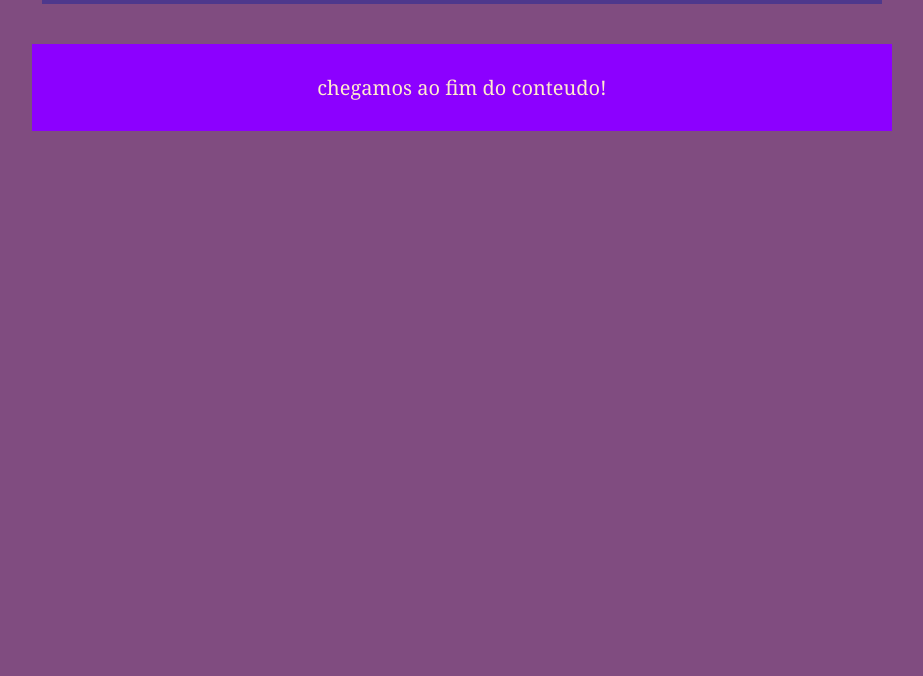
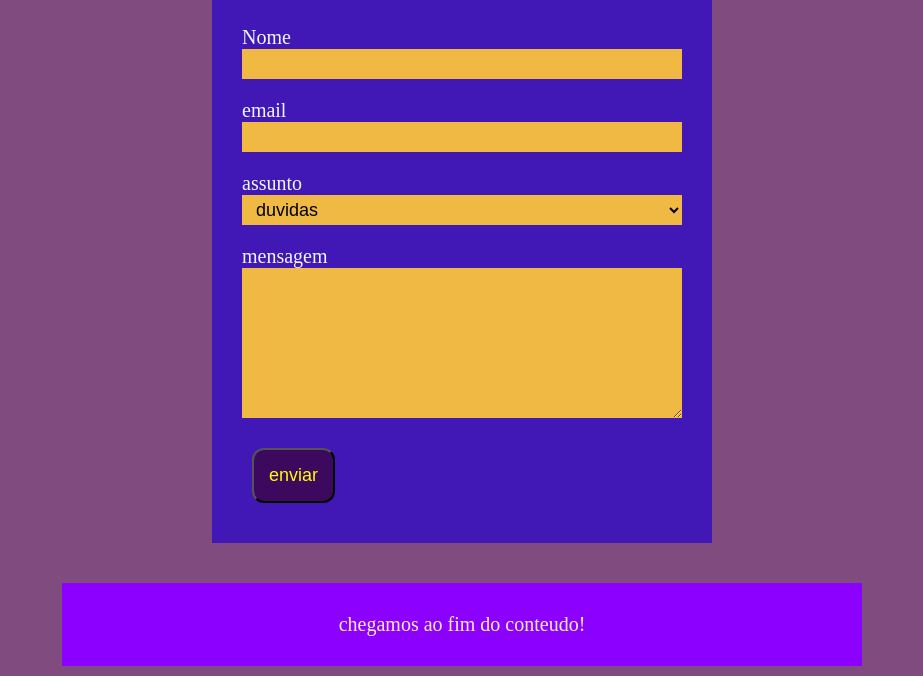
Before and after one commit to Daniloasgit/site, a plain HTML site: page contato.html in a window 1280 px wide. Shown: the part 574-1250 px from the top of the page, without its empty margins (178-1101 px from the left). Before the commit the page ends 800 px from the top, so only its background shows below. Drawn offline with Linux system fonts and the light colour scheme.

Commit message:
formulario

```diff
--- a/contato.html
+++ b/contato.html
@@ -29,12 +29,40 @@
 </nav>
 </header>
 
+<form class="contato">
+<!-- campo formulario-->
 
+<label class="rotulo">
+ Nome
+ <input type="email" class="campo">
+
+ </label>
+ <label class="rotulo">
+  email
+ <input type="email" class="campo">
+
+</label>
+
+<label class="rotulo">
+  assunto
+ <select class="campo">
+  <option>duvidas</option>
+  <option>sugestões</option>
+  <option>críticas</option>
+ </select>
+
+</label>
+
+<label class="rotulo">
+  mensagem
+  <textarea class="campo"></textarea>
+</label>
+
+<button class="botao">enviar</button>
+<!-- botão enviar-->
+</form>
 
 </main>
- <!--rodapé-->
-</article>
-
 <footer class="rodape">
   <!--fim do site-->
   chegamos ao fim do conteudo!
--- a/estilo.css
+++ b/estilo.css
@@ -1,6 +1,12 @@
-body{
+*{
+    margin: 0;
+    box-sizing: border-box;
+}
+
+    body{
 background-color:  #804c80;font-family:Cambria, Cochin, Georgia, Times, 'Times New Roman', serif ;color: aliceblue;
 font-size: 20px;
+font-family: times new roman
 
 }
 .topo {
@@ -110,6 +116,8 @@ background-color: #da2929b6;
     display: inline-block;
     margin: 10px;
     border-radius: 12px;
+    font-size: 18px;
+
 }
 
 .grade {
@@ -117,3 +125,37 @@ background-color: #da2929b6;
     grid-template-columns: repeat(auto-fill,minmax(600px, 1fr));
     gap: 10px;
 }
+
+.rotulo {
+    display: block ;
+    margin-bottom: 20px;
+}
+
+.campo {
+    display: block;
+    width: 100%;
+    height: 30px;
+    padding-left: 10px;
+    font-size: 18px;
+  border: none;
+  background-color: #f0b944;
+}
+
+.campo :focus {
+    background-color: #ffd900de;
+    outline: none;
+}
+
+
+textarea.campo {
+    height: 150px;
+    font-family: times new noman
+}
+
+.contato {
+    background-color: #4117b6;
+    padding: 30px;
+    width: 500px;
+    margin-left: auto;
+    margin-right: auto;
+}
```
